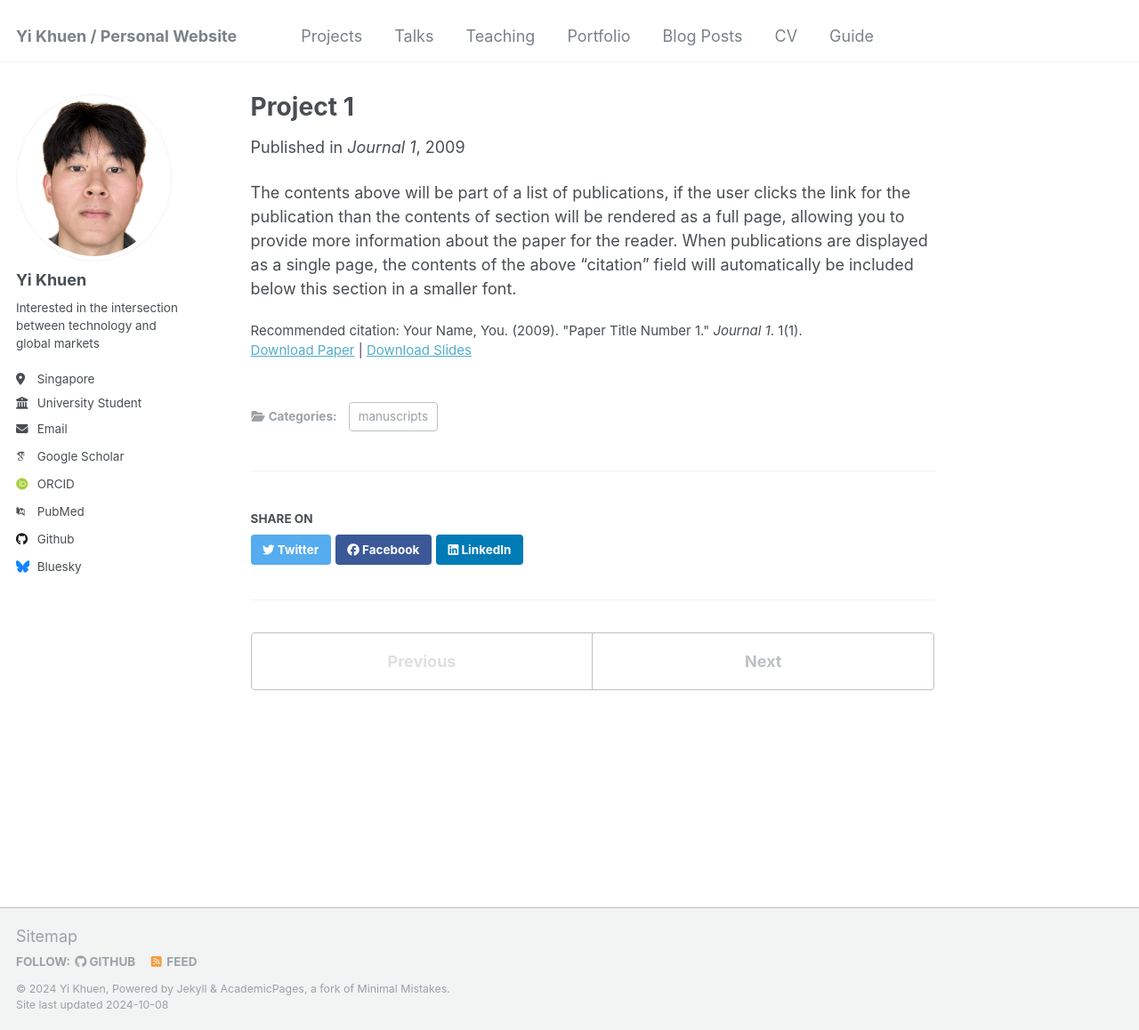
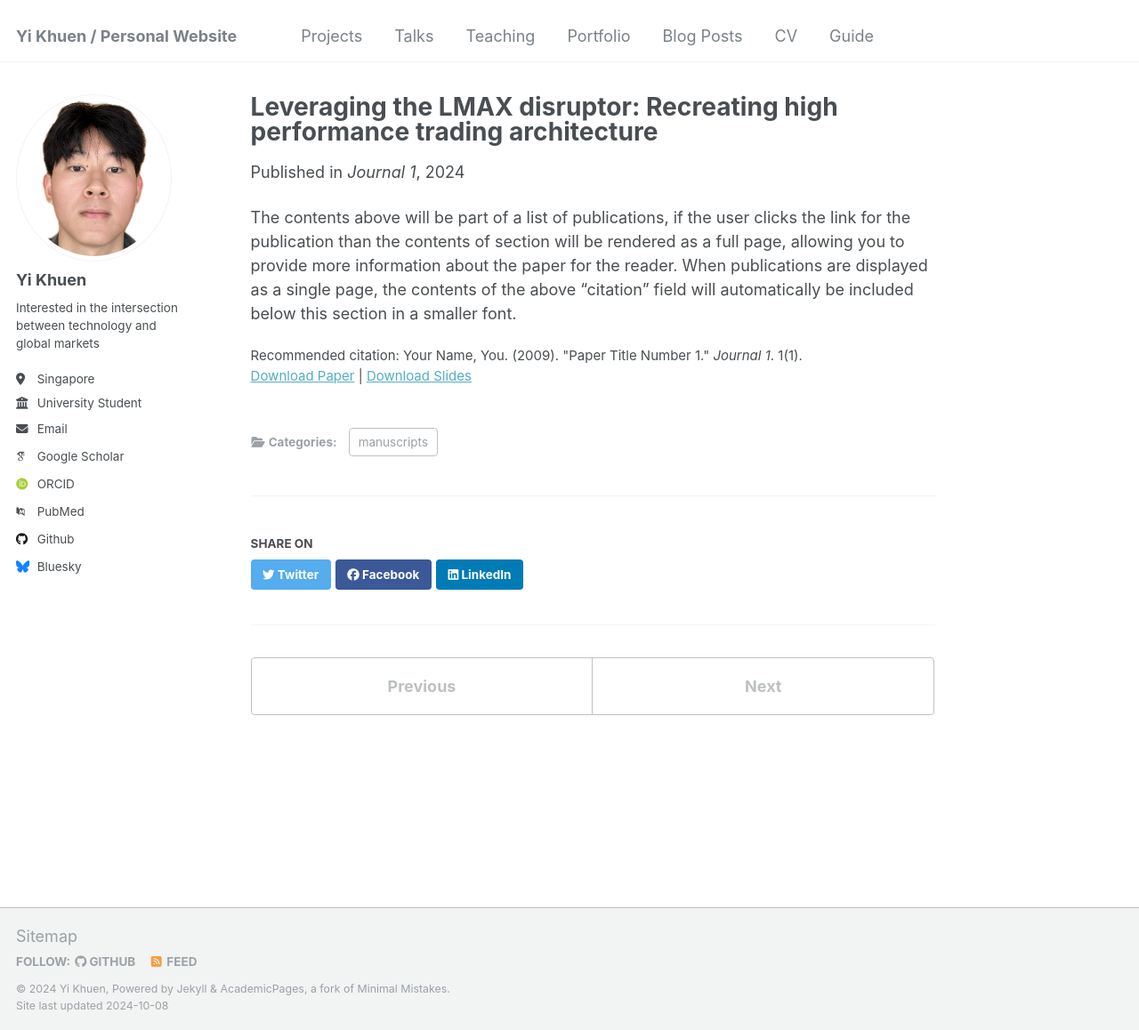
Before and after one commit to yikhuen/yikhuen.github.io, a Jekyll site: the page built from _projects/2009-10-01-paper-title-number-1.md, in a window 1280 px wide and 1158 px high. Shown: the whole window at 89% size. Built offline with Jekyll 4.4.1, drawn with Linux system fonts in a browser that asks for light colours; some web fonts are replaced.

Commit message:
Added more information to the projects subheader

```diff
--- a/_projects/2009-10-01-paper-title-number-1.md
+++ b/_projects/2009-10-01-paper-title-number-1.md
@@ -1,10 +1,10 @@
 ---
-title: "Project 1"
+title: "Leveraging the LMAX disruptor: Recreating high performance trading architecture"
 collection: projects
 category: manuscripts
 permalink: /projects/2009-10-01-paper-title-number-1
-excerpt: 'This project is about machine learning.'
-date: 2009-10-01
+excerpt: 'This project is about examining the use of the ring buffer to execute low latency trades at a high volume in Java.'
+date: 2024-10-08
 venue: 'Journal 1'
 slidesurl: 'http://academicpages.github.io/files/slides1.pdf'
 paperurl: 'http://academicpages.github.io/files/paper1.pdf'
```
Also changed, not shown: _projects/2010-10-01-paper-title-number-2.md (+2 -2 lines), _projects/2015-10-01-paper-title-number-3.md (+3 -3 lines).
